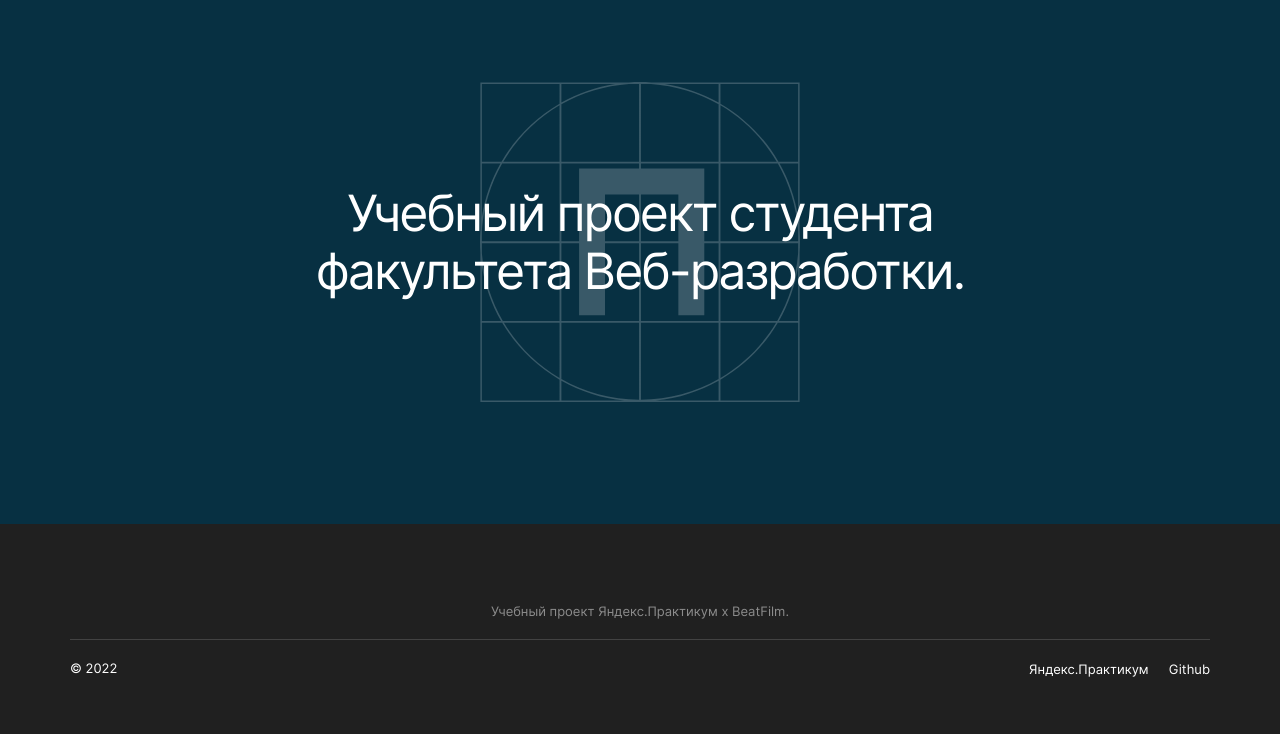
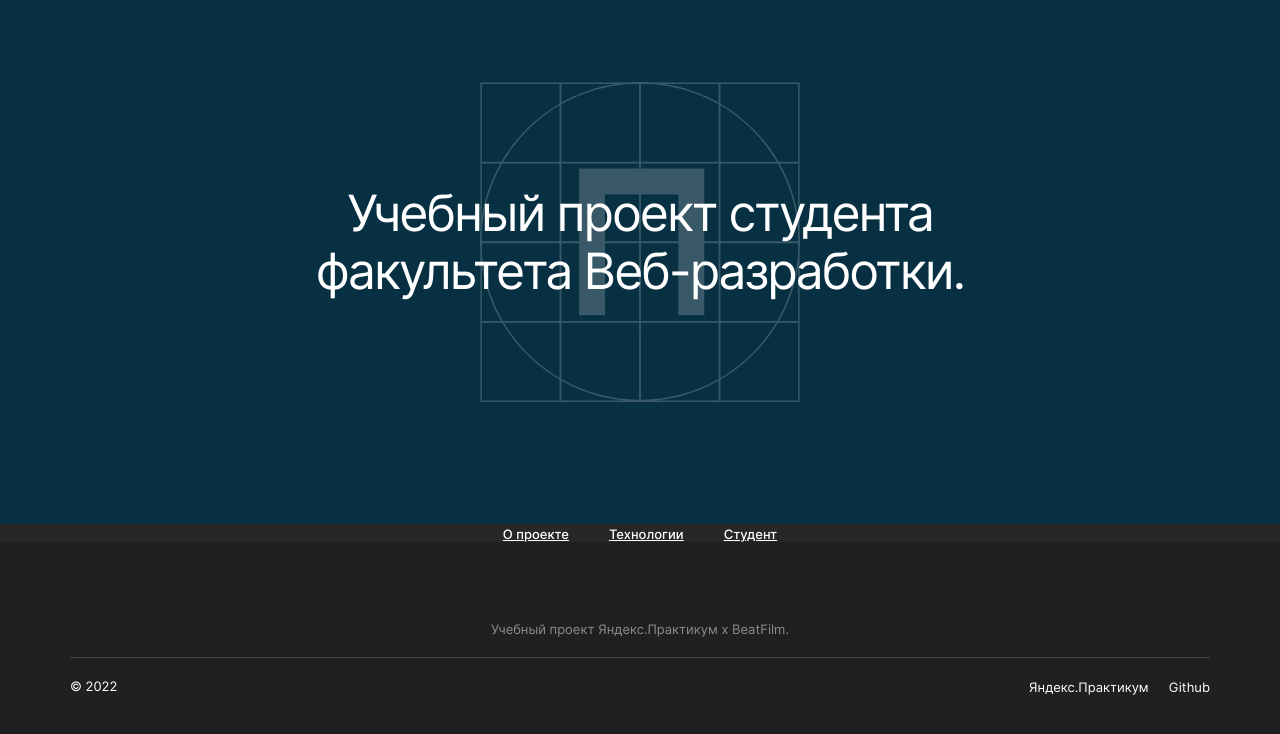
Before and after one commit to gans-AD/movies-explorer-api, a React (Create React App) app: page / in a window 1280 px wide. Shown: the top 734 px of the page. Built offline with nearby package versions, Linux system fonts and the light colour scheme.

Commit message:
feat: компонент NavTab

```diff
--- a/src/components/App/App.css
+++ b/src/components/App/App.css
@@ -6,6 +6,12 @@
   background-color: #202020;
   min-height: 100vh;
   padding: 0 70px;
+  text-rendering: optimizeLegibility;
+  -moz-osx-font-smoothing: grayscale;
+  -webkit-font-smoothing: antialiased;
+  -webkit-text-size-adjust: 100%;
+  -ms-text-size-adjust: 100%;
+  -moz-text-size-adjust: 100%;
 }
 
 @media screen and (max-width: 768px) {
--- a/src/components/App/App.js
+++ b/src/components/App/App.js
@@ -1,11 +1,14 @@
 import "./App.css";
 import Footer from "../Footer/Footer.js"
 import Promo from "../Promo/Promo"
+import NavTab from "../NavTab/NavTab";
 
 function App() {
   return <div className="page">
     <Promo></Promo>
+    <NavTab></NavTab>
     <Footer></Footer>
+
   </div>;
 }
 
--- /dev/null
+++ b/src/components/NavTab/NavTab.css
@@ -0,0 +1,23 @@
+.nav-tab {
+  list-style: none;
+  padding: 0;
+  display: flex;
+  justify-content: center;
+  gap: 40px;
+  margin: 0;
+  background-color: #272727;
+  width: 100vw;
+}
+
+.nav-tab__link {
+  font-size: 13px;
+  line-height: 16px;
+  font-weight: 500;
+  text-decoration: underline;
+  margin: 24px 0;
+  color: #ffffff;
+}
+
+.nav-tab__link:hover {
+  opacity: 0.8;
+}
--- /dev/null
+++ b/src/components/NavTab/NavTab.js
@@ -0,0 +1,39 @@
+import "./NavTab.css";
+
+function NavTab() {
+  return (
+    <nav>
+      <ul className="nav-tab">
+        <li>
+          <a
+            className="nav-tab__link"
+            href="#about-project"
+
+          >
+            О проекте
+          </a>
+        </li>
+        <li>
+          <a
+            className="nav-tab__link"
+            href="#techs"
+
+          >
+            Технологии
+          </a>
+        </li>
+        <li>
+          <a
+            className="nav-tab__link"
+            href="#about-me"
+
+          >
+            Студент
+          </a>
+        </li>
+      </ul>
+    </nav>
+  );
+}
+
+export default NavTab;
```
